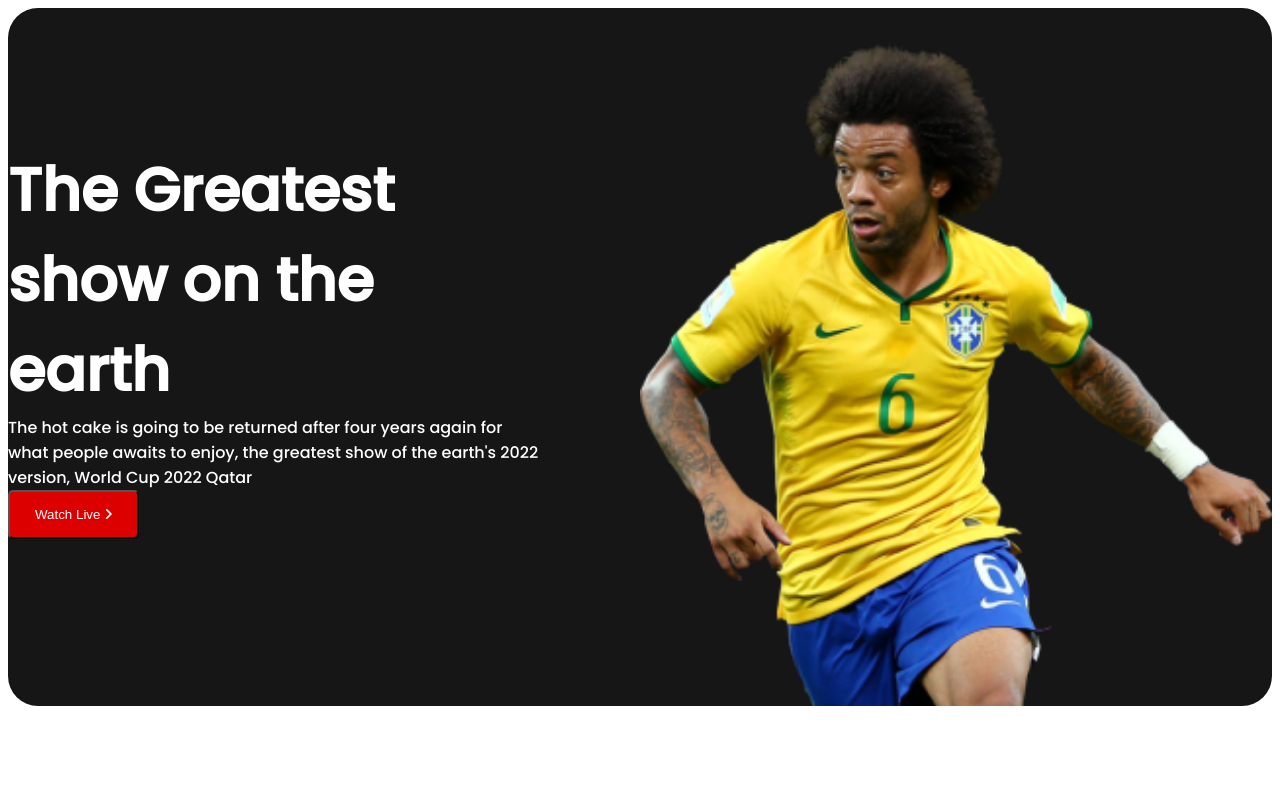
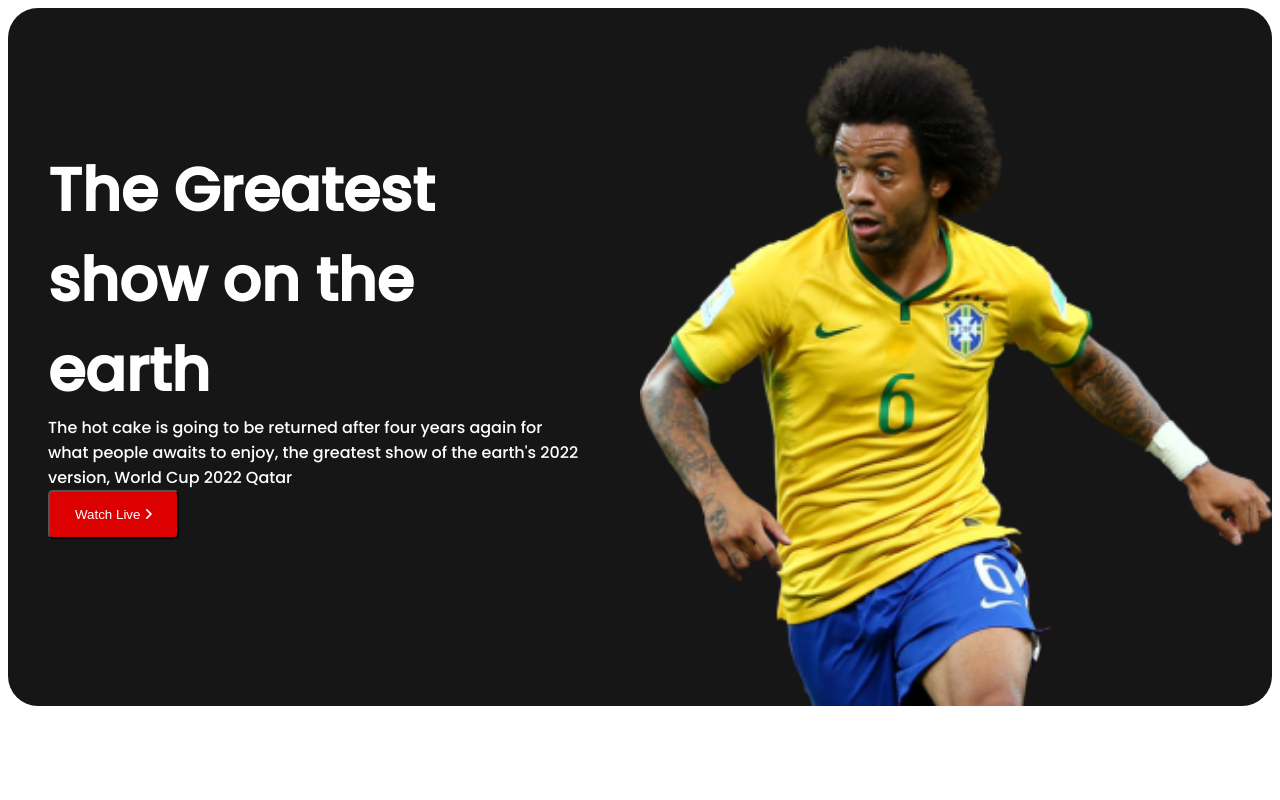
Before and after one commit to muhiu01/world-cup-2022, a plain HTML site: page index.html in a window 1280 px wide. Shown: the top 800 px of the page. Drawn offline with Linux system fonts and the light colour scheme.

Commit message:
heading margin added

```diff
--- a/style.css
+++ b/style.css
@@ -347,6 +347,11 @@ footer hr {
         width: 100%;
         display: grid;
         grid-template-columns: repeat(2, 1fr);
+        justify-content: center;
+    }
+
+    .slogan {
+        margin-left: 40px;
     }
 
     footer {
```
